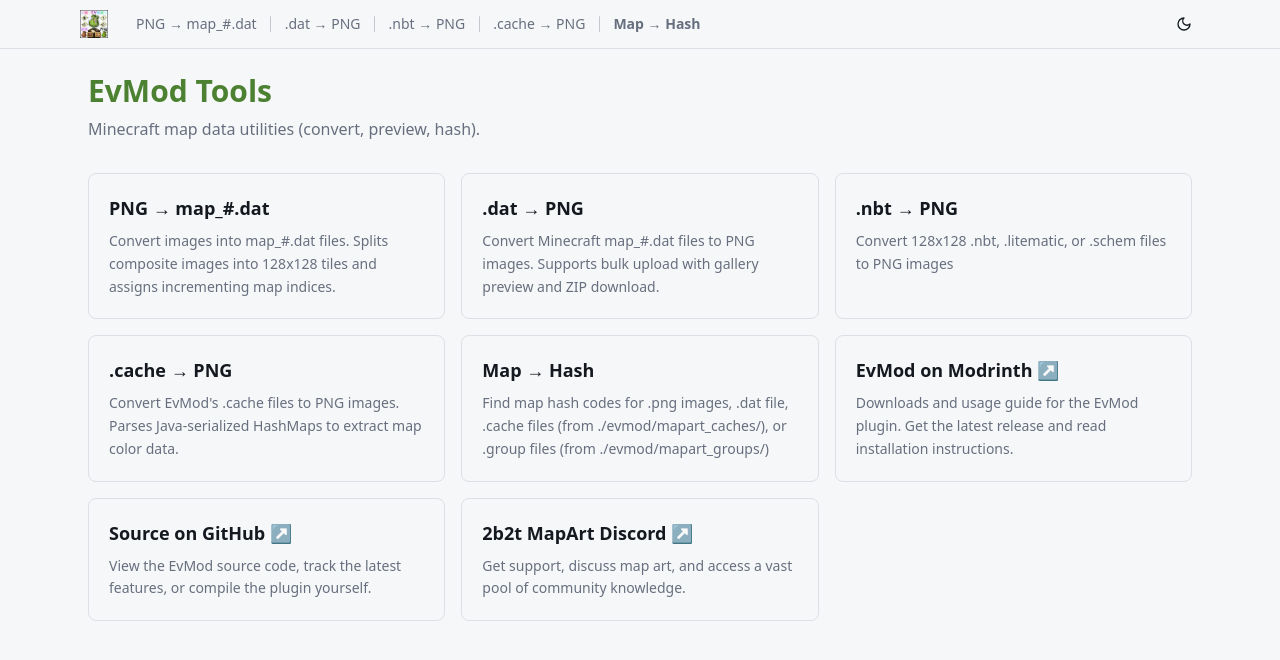
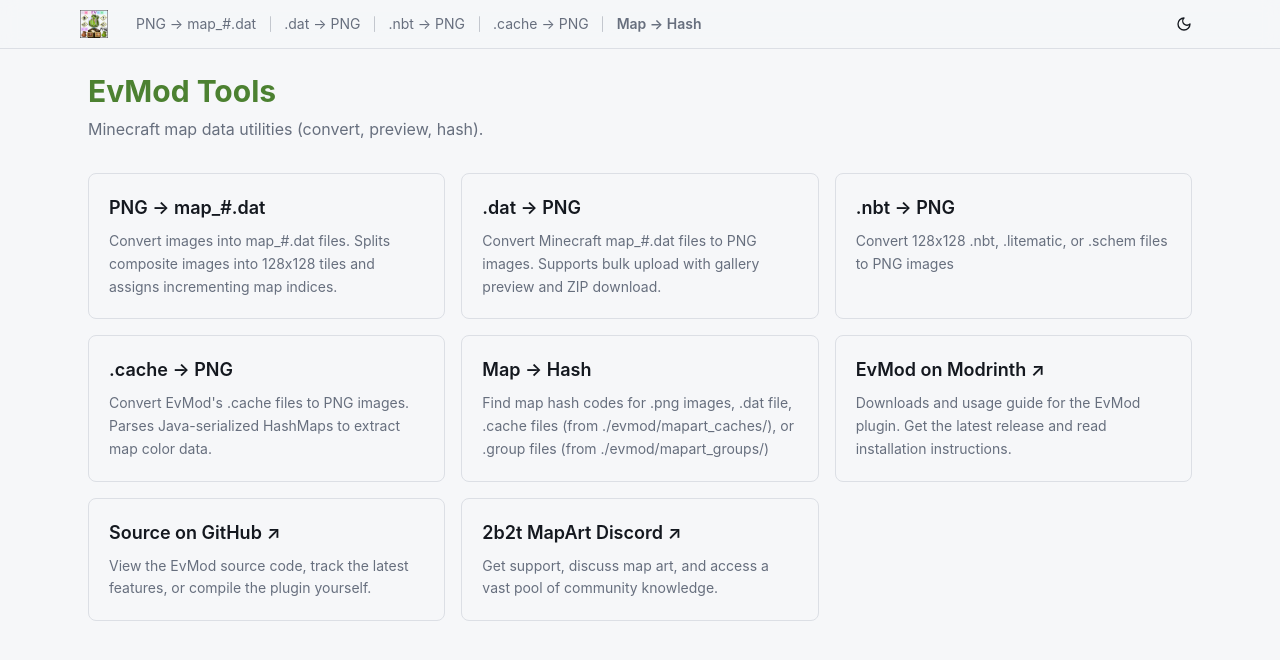
Before and after one commit to EvModder/EvMod, a React (Vite) app in the folder website/: page / in a window 1280 px wide. Shown: the top 660 px of the page. Built offline with nearby package versions, Linux system fonts and the light colour scheme; the HTML template or start-up script is replaced by a standard one.

Commit message:
Update deps n stuff

```diff
--- a/website/postcss.config.js
+++ b/website/postcss.config.js
@@ -1,6 +1,6 @@
 export default {
   plugins: {
-    tailwindcss: {},
+    "@tailwindcss/postcss": {},
     autoprefixer: {},
   },
 };
--- a/website/src/index.css
+++ b/website/src/index.css
@@ -1,6 +1,14 @@
-@tailwind base;
-@tailwind components;
-@tailwind utilities;
+@import "tailwindcss";
+
+@theme inline {
+  --color-background: hsl(var(--background));
+  --color-foreground: hsl(var(--foreground));
+  --color-muted: hsl(var(--muted));
+  --color-muted-foreground: hsl(var(--muted-foreground));
+  --color-border: hsl(var(--border));
+  --color-accent: hsl(var(--accent));
+  --color-accent-foreground: hsl(var(--accent-foreground));
+}
 
 :root {
   --background: 220 20% 97%;
--- a/website/src/lib/javaDeserialize.ts
+++ b/website/src/lib/javaDeserialize.ts
@@ -271,7 +271,7 @@
     if (desc.name === "java.lang.Integer") {
       this.handles[hi] = obj.value; return obj.value;
     }
-    if (desc.name.startsWith("java.lang.") && Object.prototype.hasOwnProperty.call(obj, "value")) {
+    if (desc.name.startsWith("java.lang.") && Object.hasOwn(obj, "value")) {
       throw new Error(`Unsupported boxed primitive in cache shape: ${desc.name}`);
     }
     return obj;
--- a/website/src/lib/uuid.ts
+++ b/website/src/lib/uuid.ts
@@ -63,7 +63,7 @@
   for (const [i, uuid] of uuidList.entries()) {
     const dashed = parseDashedUuid(uuid);
     if (!dashed) throw new Error(`Invalid UUID: ${uuid}`);
-    const hex = dashed.replace(/-/g, ""); // The only place where I've decided to strip UUID dashes, for iteration ease
+    const hex = dashed.replaceAll("-", "");
     for (let j = 0; j < 16; ++j)
       bytes[i * 16 + j] = Number.parseInt(hex.slice(j * 2, j * 2 + 2), 16);
   }
--- a/website/tailwind.config.ts
+++ /dev/null
@@ -1,19 +0,0 @@
-import type { Config } from "tailwindcss";
-
-export default {
-  content: ["./src/**/*.{ts,tsx}"],
-  theme: {
-    extend: {
-      colors: {
-        background: "hsl(var(--background))",
-        foreground: "hsl(var(--foreground))",
-        muted: "hsl(var(--muted))",
-        "muted-foreground": "hsl(var(--muted-foreground))",
-        border: "hsl(var(--border))",
-        accent: "hsl(var(--accent))",
-        "accent-foreground": "hsl(var(--accent-foreground))",
-      },
-    },
-  },
-  plugins: [],
-} satisfies Config;
--- a/website/tsconfig.app.json
+++ b/website/tsconfig.app.json
@@ -1,8 +1,8 @@
 {
   "compilerOptions": {
-    "target": "ES2020",
+    "target": "ES2023",
     "useDefineForClassFields": true,
-    "lib": ["ES2020", "DOM", "DOM.Iterable"],
+    "lib": ["ES2023", "DOM", "DOM.Iterable"],
     "module": "ESNext",
     "skipLibCheck": true,
 
```
Also changed, not shown: website/package.json (+13 -12 lines), 1 other file (tests, documents, lock files or other folders).
